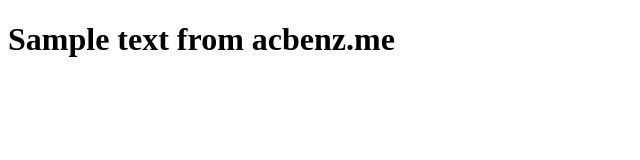
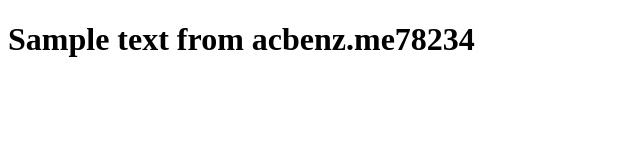
Before and after one commit to vsbenitez1/namecheap, a plain HTML site: page index.html in a window 1280 px wide. Shown: the whole page, without its empty margins (0-640 px from the left). Drawn offline with Linux system fonts and the light colour scheme.

Commit message:
Update index.html

```diff
--- a/index.html
+++ b/index.html
@@ -6,6 +6,6 @@
     <title>acbenz</title>
 </head>
 <body>
-    <h1>Sample text from acbenz.me</h1>
+    <h1>Sample text from acbenz.me78234</h1>
 </body>
 </html>
```
